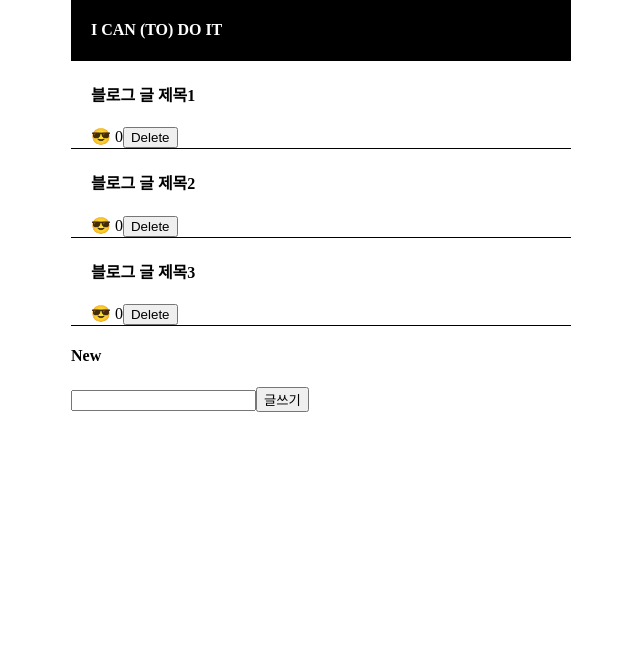
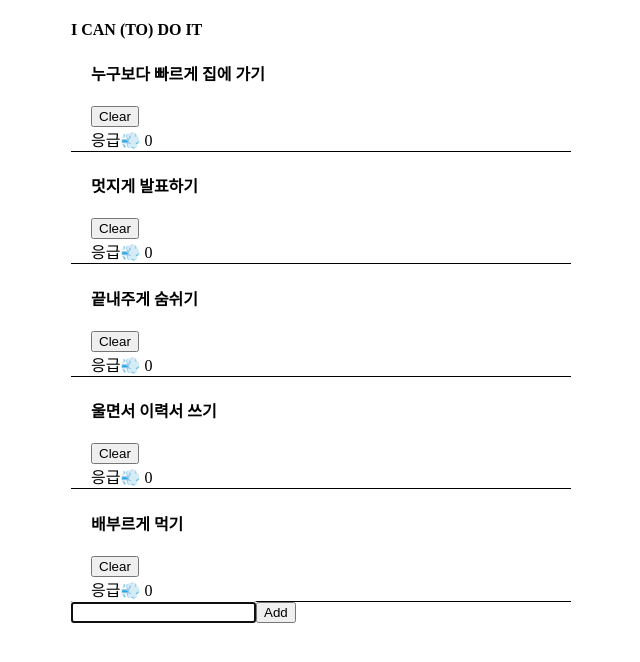
Before and after one commit to impaseri/test, a React (Create React App) app: page / in a window 1280 px wide. Shown: the top 662 px of the page, without its empty margins (319-959 px from the left). Built offline with nearby package versions, Linux system fonts and the light colour scheme; a web font is replaced by a local one.

Commit message:
Update App.js

```diff
--- a/src/App.js
+++ b/src/App.js
@@ -4,11 +4,18 @@ import './App.css';
 import Modal from './Component/Modal';
 
 function App() {
-  let [a, setA] = useState(['블로그 글 제목1','블로그 글 제목2','블로그 글 제목3']);
-  let [like, setLike] = useState([0, 0, 0]);
+  let [a, setA] = useState(['누구보다 빠르게 집에 가기','멋지게 발표하기','끝내주게 숨쉬기','울면서 이력서 쓰기', '배부르게 먹기']);
+  let [like, setLike] = useState([0, 0, 0, 0, 0]);
   let [modal, setModal] = useState(false);
+  // let [black, setblack] = useState(false);
   let [title, setTitle] = useState(0);
   let [input, setInput] = useState('');
+  let date = new Date();
+
+  let year = date.getFullYear();
+  let month = ('0' + (date.getMonth() + 1)).slice(-2);
+  let day = ('0' + date.getDate()).slice(-2);
+  let dateStr = year + '-' + month + '-' + day;
 
   let write =  function(){
     if(input == '' || input == null || input == undefined){
@@ -24,42 +31,47 @@ function App() {
   }
 
 
+
+
   return (
     <div className="App">
-      <div className='black-nav'>
         <h4>I CAN (TO) DO IT</h4>
-      </div>
+        <div className='inner'>
           {
           a.map(function(parm, i){
             return (
               <div className='list'>
+                <div className='flex'>
                   <h4 onClick={()=>{
                     setTitle(i);
-                setModal(modal == true ? modal = false : modal = true)
-              }}>{a[i]}</h4><span onClick={()=>{
-                let copyLike = [...like];
-                copyLike[i] = copyLike[i] + 1;
-                setLike(copyLike)}}>😎</span> {like[i]}
-              {/* <p>글쓴이 : 주인장</p> */}
+                    setModal(modal == true ? modal = false : modal = true);
+                    // setblack(black == true ? black = false : black = true);
+                  }}>{a[i]}</h4>
                   <button onClick={()=>{
                   let copyA2 = [...a];
                   copyA2.splice(i, 1);
                   setA(copyA2);
-              }}>Delete</button>
+                }}>Clear</button>
+                </div>
+                <span className='drag' onClick={()=>{
+                  let copyLike = [...like];
+                  copyLike[i] = copyLike[i] + 1;
+                  setLike(copyLike)}}>응급💨</span> {like[i]}
               </div>
             )
           })
         }
+      </div>
       <div className='input'>
-        <h4>New</h4>
-        <input type="text"  onChange={(e)=>{
+        <input type="text" autoFocus onChange={(e)=>{
           setInput(e.target.value);
         }}/>
-        <button onClick={write}>글쓰기</button>
+        <button onClick={write}>Add</button>
+
+      </div>
       {
-          modal == true ? <Modal color="yellow" name={a} title={title} /> : null
+          modal == true ? <Modal name={a} title={title} date={dateStr} /> : null
         }
-      </div>
     </div>
   );
 }
```
Lines whose indentation alone changed are shown as unchanged.
